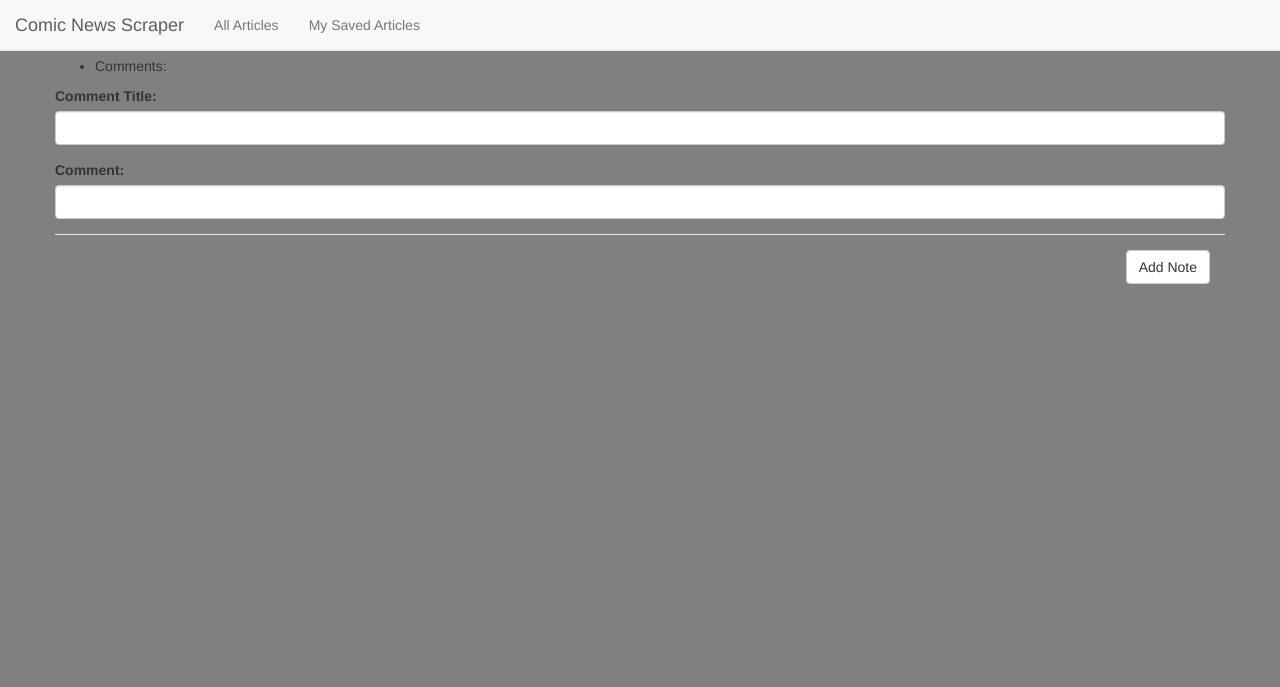
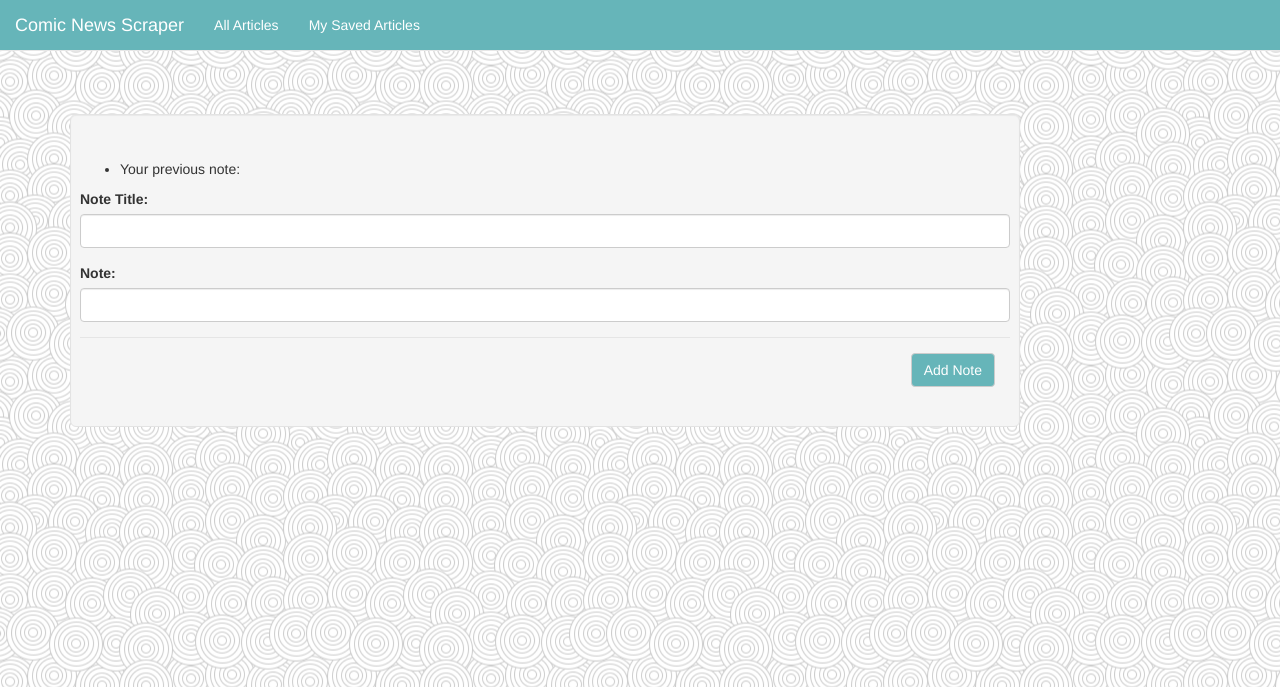
Before and after one commit to hknowlton/webscraper, a Node server app: page /articles/600000000000000000000001 in a window 1280 px wide. Shown: the top 687 px of the page. Run offline with Node 20, Linux system fonts and the light colour scheme; data that the repository does not hold is empty; some libraries are stand-ins or nearby versions.

Commit message:
light styling and delete functionality

```diff
--- a/server.js
+++ b/server.js
@@ -26,7 +26,7 @@ app.use(bodyParser.urlencoded({
 }));
 
 // Make public a static dir
-app.use(express.static("public"));
+app.use(express.static(path.join(__dirname, '/public')));
 
 // override with POST having ?_method=PUT
 app.use(methodOverride('_method'))
@@ -38,9 +38,9 @@ app.engine('handlebars', exphbs({
 app.set('view engine', 'handlebars');
 
 //Local Database configuration with mongoose
-mongoose.connect("mongodb://localhost/articleDB");
+//mongoose.connect("mongodb://localhost/articleDB");
 //to deploy un-comment the below
-//mongoose.connect("mongodb://heroku_htkv646v:8i7hgdnv85219v2d43reo1flbc@ds157571.mlab.com:57571/heroku_htkv646v")
+mongoose.connect("mongodb://heroku_htkv646v:8i7hgdnv85219v2d43reo1flbc@ds157571.mlab.com:57571/heroku_htkv646v")
 var db = mongoose.connection;
 
 // Show any mongoose errors
--- a/views/comments.handlebars
+++ b/views/comments.handlebars
@@ -1,23 +1,20 @@
+<div col-md-1></div>
+   <div class="well well-lg col-md-10">
       <div class="row">
-   <div>
          <h1>{{articles.title}}</h1>
          <ul>
-         <h3>Current Comments</h3>
             <li>
-            Comments: {{articles.note.title}}
+               Your previous note: {{articles.note.title}}
                {{articles.note.body}}
             </li>
          </ul>
-   </div>
-</div>
-<div class="row">
          <form method="POST" action="/articles/{{articles.id}}">
             <div class="form-group">
-         <label for="title">Comment Title:</label>
+               <label for="title">Note Title:</label>
                   <input type="text" class="form-control" id="title" required="true" name="title">
             </div>
             <div class="form-group">
-         <label for="body">Comment:</label>
+               <label for="body">Note:</label>
                   <input type="text" class="form-control" id="body" required="true" name="body">
             </div>
             <div class="modal-footer">
@@ -26,3 +23,5 @@
             </div>
          </form>
       </div>
+   </div>
+<div col-md-1></div>
--- a/views/layouts/main.handlebars
+++ b/views/layouts/main.handlebars
@@ -12,13 +12,44 @@
     <!-- Latest compiled JavaScript -->
     <script src="https://maxcdn.bootstrapcdn.com/bootstrap/3.3.7/js/bootstrap.min.js"></script>
     <style>
-      body { background-color: grey; }
+      body {
+      background-color: lightgrey;
+      background-image: url("/background2.png");
+      background-position: center;
+      z-index: 1;
+      height: 100%;
+      }
+      .input-group .form-control {
+        float: none;
+      }
+      .well {
+        margin-top: 10%;
+      }
+      .btn{
+        background-color: #66b5b9;
+        color: white;
+      }
+      h1{
+        color: #66b5b9;
+      }
+      .hbnav{
+        background-color: #66b5b9;
+        border-color: white;
+      }
+      .hbnav a {
+        color: white !important;
+      }
+      .jumbotron{
+        align-content: center;
+        border: 1px solid lightgrey;
+      }
     </style>
   </head>
   <body>
     <div class="container">
+      <div class="row">
         <nav class="navbar navbar-default navbar-fixed-top">
-        <div class="container-fluid">
+            <div class="container-fluid hbnav">
                 <div class="navbar-header">
                     <a class="navbar-brand" href="/">Comic News Scraper</a>
                 </div>
@@ -34,10 +65,8 @@
                 </div>
             </div>
         </nav>
-
+      </div>
         {{{body}}}
     </div>
-
-    <!--<script src="app.js"></script>-->
   </body>
 </html>
--- a/views/scrape.handlebars
+++ b/views/scrape.handlebars
@@ -1,6 +1,7 @@
+<div class="col-md-1"></div>
+  <div class="well well-lg col-md-10">
     <div class="row">
       <h1>All articles</h1>
-    <div id="articles">
           {{#each allArticles}}
           <div class = "input-group">
                 <a href="{{this.link}}" target="_blank" class="form-control">{{this.title}}</a>
@@ -9,8 +10,8 @@
                     <button type="submit" class="btn btn-secondary">Save Article</button>
                   </form>
                 </span>
-
           </div>
           {{/each}}
     </div>
   </div>
+<div class="col-md-1"></div>
```
Also changed, not shown: views/app.js (deleted, +0 -72 lines), views/index.handlebars (+5 -4 lines), views/savedArticles.handlebars (+4 -9 lines), public/background.png (added), public/background2.png (added), 1 other file. Lines whose indentation alone changed are shown as unchanged.
